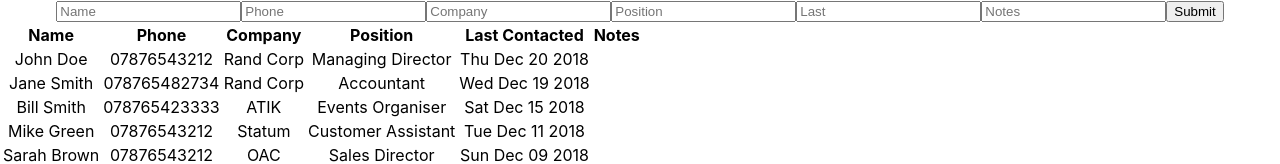
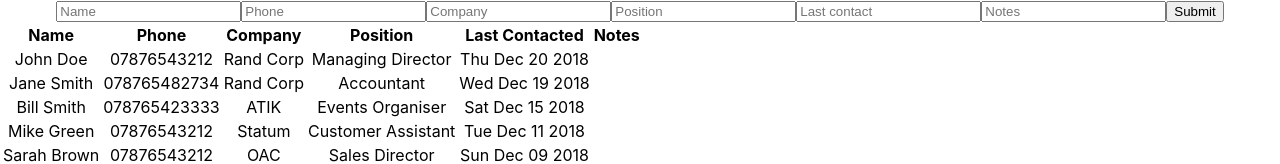
Before and after one commit to rob137/rolodex, a React (Create React App) app: page / in a window 1280 px wide. Shown: the top 164 px of the page. Built offline with nearby package versions, Linux system fonts and the light colour scheme.

Commit message:
Fix typo

```diff
--- a/src/ContactAdder.tsx
+++ b/src/ContactAdder.tsx
@@ -10,7 +10,7 @@ export default function ContactAdder() {
       <input type="text" placeholder="Phone"/>
       <input type="text" placeholder="Company"/>
       <input type="text" placeholder="Position"/>
-      <input type="text" placeholder="Last"/>
+      <input type="text" placeholder="Last contact"/>
       <input type="text" placeholder="Notes"/>
       <input type="submit"/>
     </form>
```
